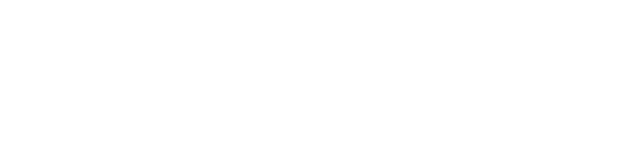
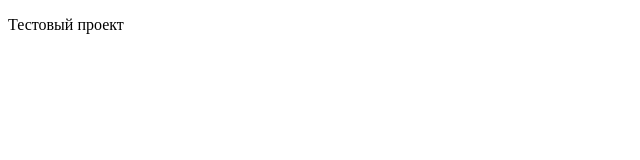
Before and after one commit to OlenaPosternak/my-resume, a plain HTML site: page index.html in a window 1280 px wide. Shown: the whole page, without its empty margins (0-640 px from the left). Drawn offline with Linux system fonts and the light colour scheme.

Commit message:
Изменили наполнение

```diff
--- a/index.html
+++ b/index.html
@@ -9,7 +9,7 @@
 </head>
 
 <body>
-
+    <p>Тестовый проект</p>
 </body>
 
 </html>
```
